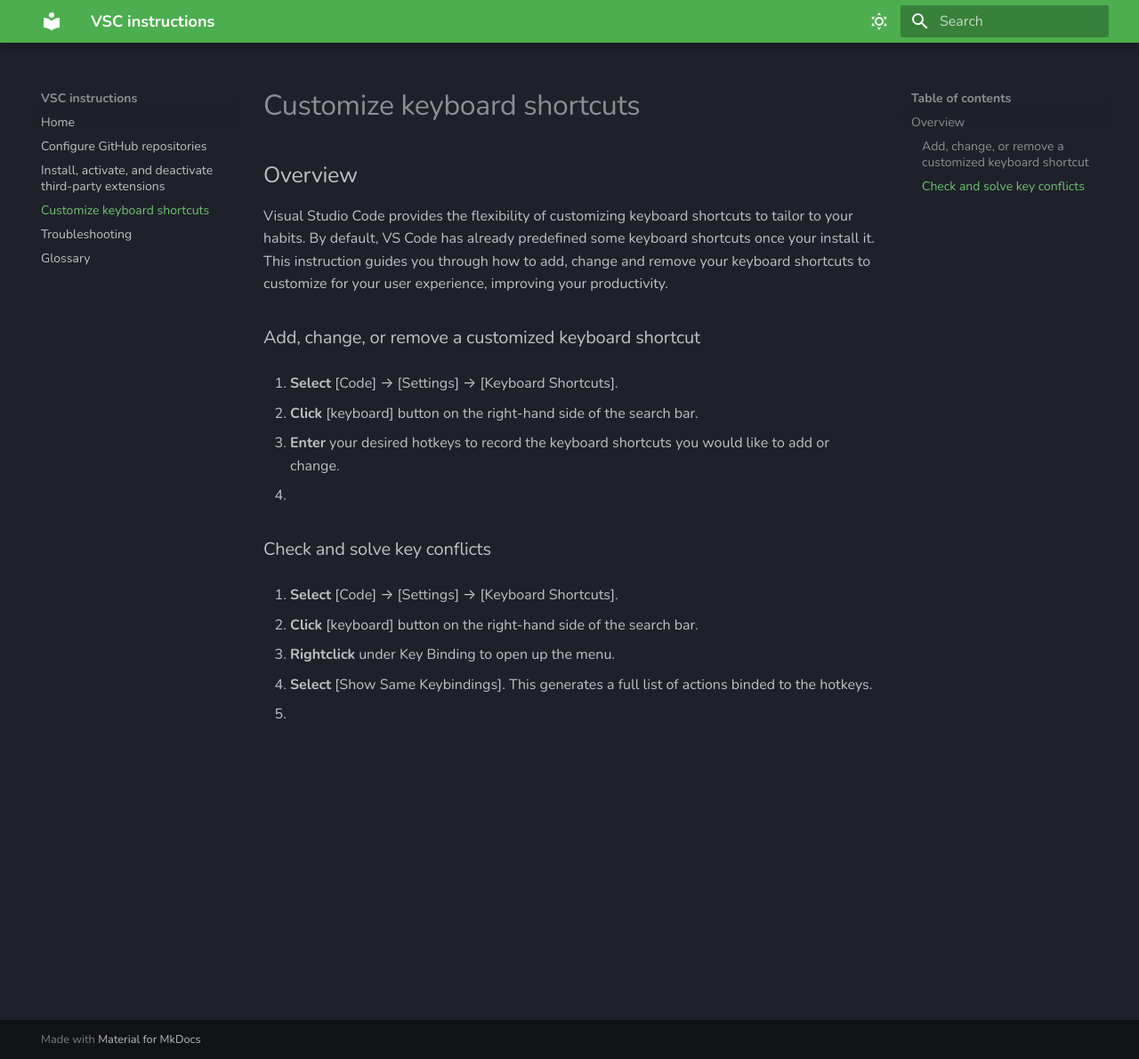
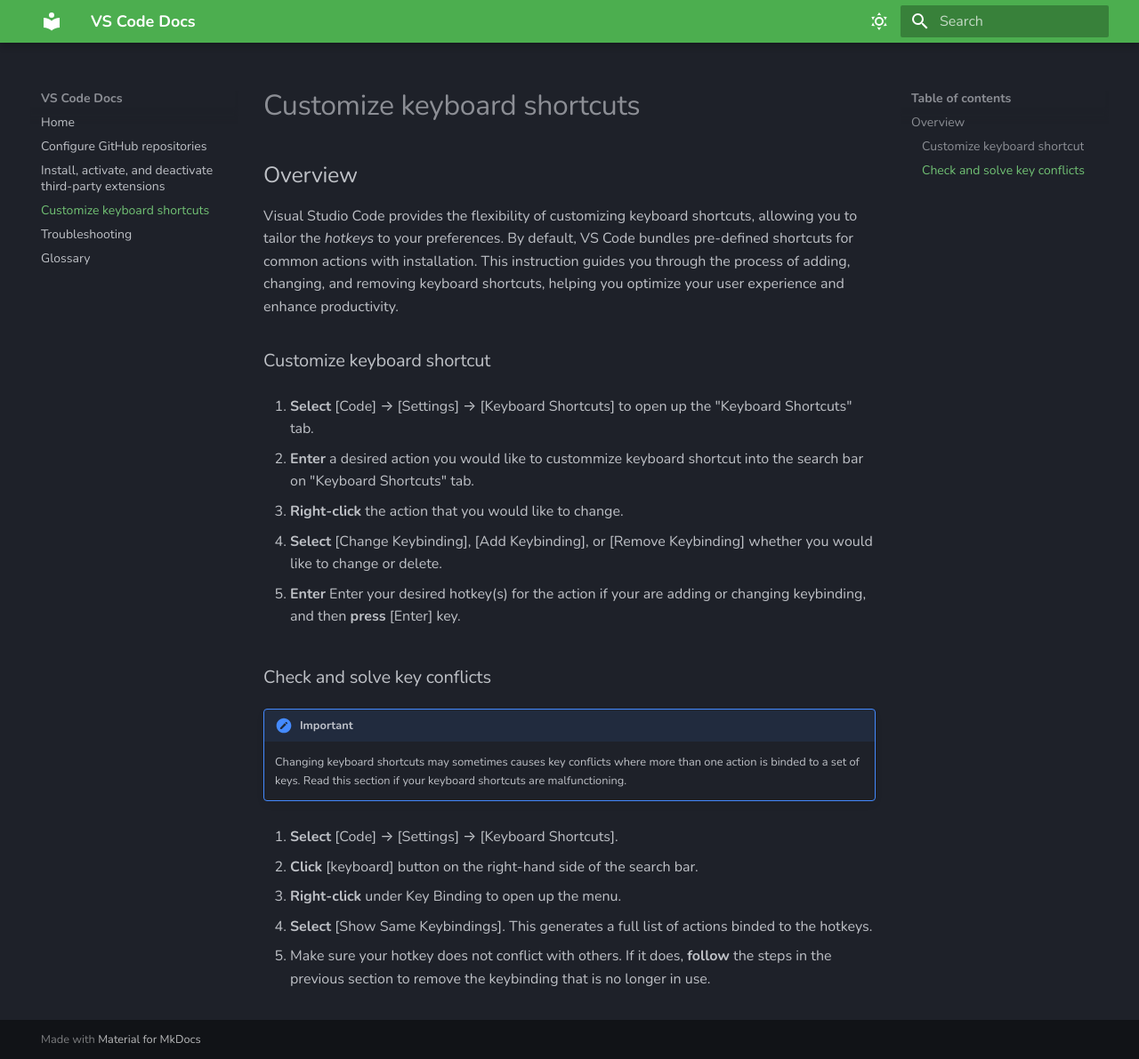
Before and after one commit to DJANG2024/MKDocsMaterial, an MkDocs documentation site: the page built from docs/keyboard_shortcuts.md, in a window 1280 px wide and 1191 px high. Shown: the whole window at 89% size. Built offline with MkDocs 1.6.1 and Material for MkDocs 9.7.7, drawn with Linux system fonts in a browser that asks for light colours.

```diff
--- a/docs/keyboard_shortcuts.md
+++ b/docs/keyboard_shortcuts.md
@@ -1,27 +1,30 @@
 ## Overview
 
-Visual Studio Code provides the flexibility of customizing keyboard shortcuts to tailor to your habits. By default, VS Code has already predefined some keyboard shortcuts once your install it. This instruction guides you through how to add, change and remove your keyboard shortcuts to customize for your user experience, improving your productivity.
+Visual Studio Code provides the flexibility of customizing keyboard shortcuts, allowing you to tailor the <i>hotkeys</i> to your preferences. By default, VS Code bundles pre-defined shortcuts for common actions with installation. This instruction guides you through the process of adding, changing, and removing keyboard shortcuts, helping you optimize your user experience and enhance productivity.
 
-### Add, change, or remove a customized keyboard shortcut
+### Customize keyboard shortcut
 
-1. <b>Select</b> [Code] → [Settings] → [Keyboard Shortcuts].
+1. **Select** [Code] → [Settings] → [Keyboard Shortcuts] to open up the "Keyboard Shortcuts" tab.
 
-2. <b>Click</b> [keyboard] button on the right-hand side of the search bar.
+3. **Enter** a desired action you would like to custommize keyboard shortcut into the search bar on "Keyboard Shortcuts" tab.
 
-3. <b>Enter</b> your desired hotkeys to record the keyboard shortcuts you would like to add or change.
+4. **Right-click** the action that you would like to change.
 
-4.
+5. **Select** [Change Keybinding], [Add Keybinding], or [Remove Keybinding] whether you would like to change or delete.
 
-
+6. **Enter** Enter your desired hotkey(s) for the action if your are adding or changing keybinding, and then **press** [Enter] key.
 
 ### Check and solve key conflicts
 
-1. <b>Select</b> [Code] → [Settings] → [Keyboard Shortcuts].
+!!! important "Important"
+    Changing keyboard shortcuts may sometimes causes key conflicts where more than one action is binded to a set of keys. Read this section if your keyboard shortcuts are malfunctioning.
 
-2. <b>Click</b> [keyboard] button on the right-hand side of the search bar.
+1. **Select** [Code] → [Settings] → [Keyboard Shortcuts].
 
-3. <b>Rightclick</b> under Key Binding to open up the menu.
+2. **Click** [keyboard] button on the right-hand side of the search bar.
 
-4. <b>Select</b> [Show Same Keybindings]. This generates a full list of actions binded to the hotkeys.
+3. **Right-click** under Key Binding to open up the menu.
 
-5.
+4. **Select** [Show Same Keybindings]. This generates a full list of actions binded to the hotkeys.
+
+5. Make sure your hotkey does not conflict with others. If it does, **follow** the steps in the previous section to remove the keybinding that is no longer in use.
--- a/mkdocs.yml
+++ b/mkdocs.yml
@@ -1,4 +1,4 @@
-site_name: VSC instructions
+site_name: VS Code Docs
 site_url: https://sitename.example
 theme:
   name: material
```
Also changed, not shown: docs/Glossary.md (+2 -1 lines), docs/github_repo.md (+12 -12 lines), docs/index.md (+7 -8 lines).
